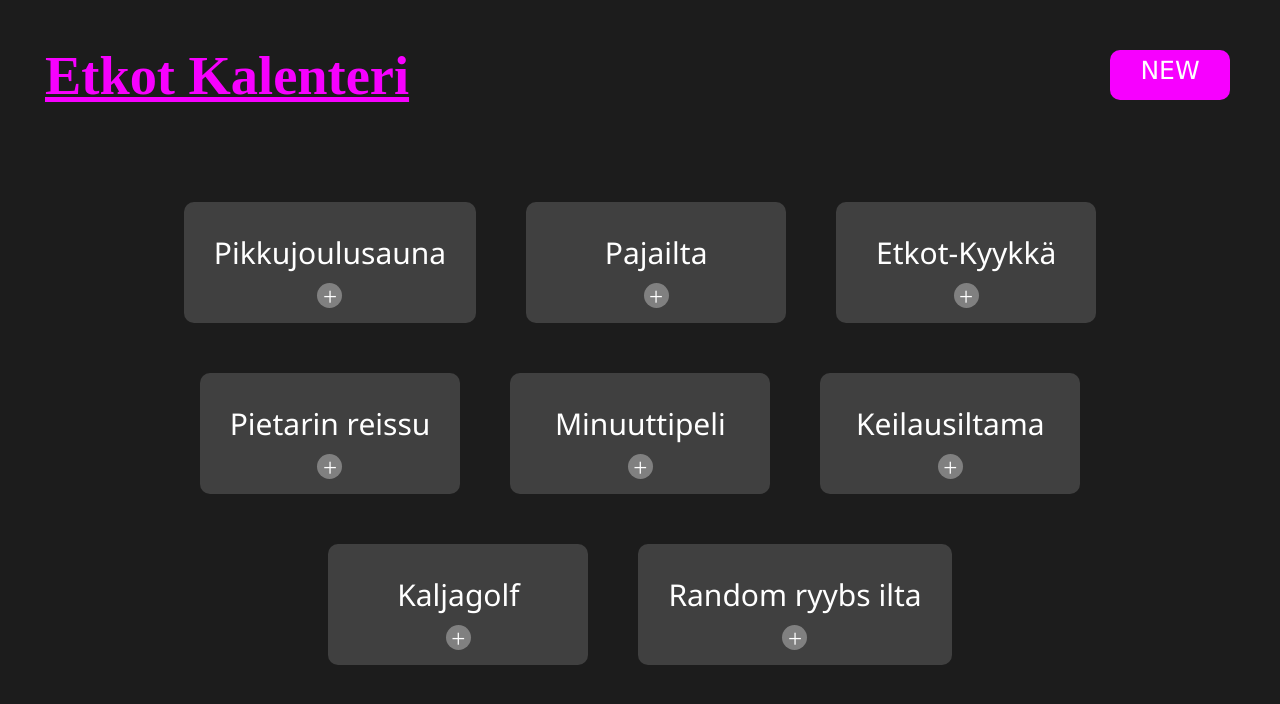
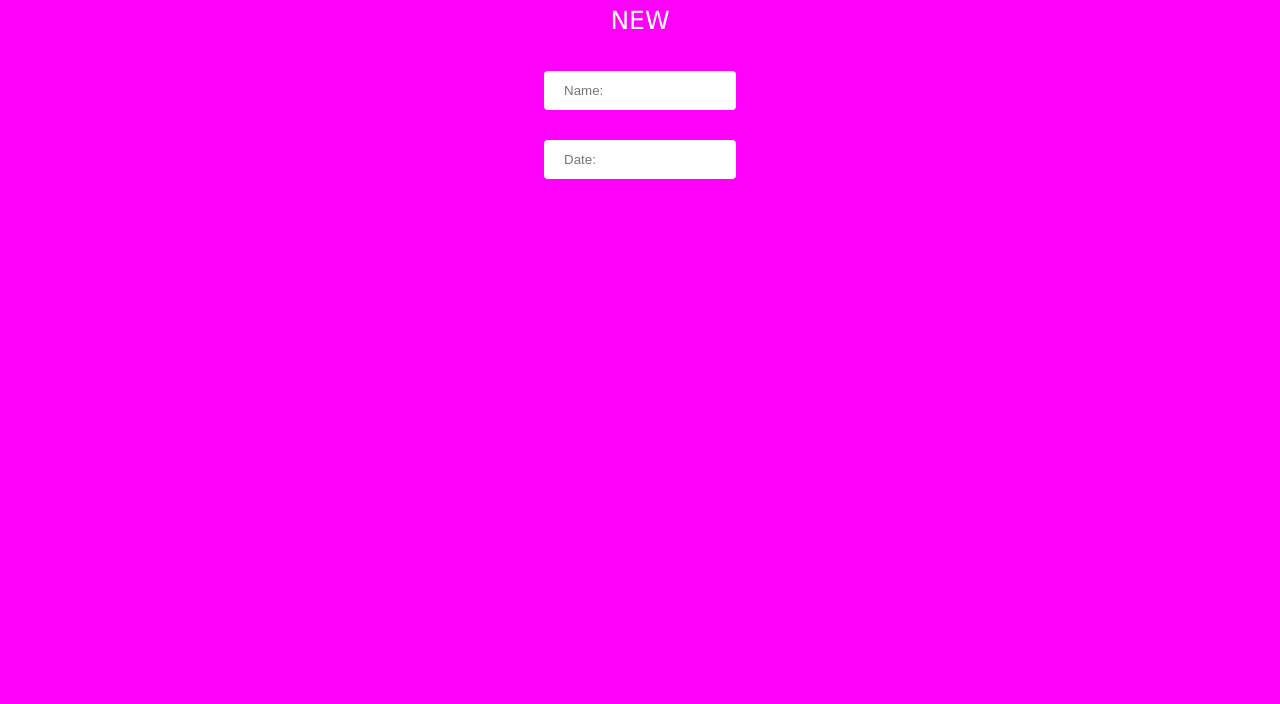
Before and after one commit to etkot/etkot-kalenteri, a Vue app: page / in a window 1280 px wide. Both pictures are taken after a click on the element "NEW". Shown: the top 704 px of the page. Built offline with nearby package versions, Linux system fonts and the light colour scheme.

Commit message:
Added new menu

```diff
--- a/src/App.vue
+++ b/src/App.vue
@@ -1,9 +1,7 @@
 <template>
     <div>
         <h1 id="title">Etkot Kalenteri</h1>
-        <div id="new-button">
-            <p id="button-text">NEW</p>
-        </div>
+        <New />
         <div id="container">
             <Event title="Pikkujoulusauna" />
             <Event title="Pajailta" />
@@ -19,11 +17,13 @@
 
 <script>
 import Event from './components/Event'
+import New from './components/New'
 
 export default {
     name: 'App',
     components: {
-        Event
+        Event,
+        New
     }
 }
 </script>
@@ -37,36 +37,11 @@ body {
     background-color: #1c1c1c;
 }
 #title {
-    color: #f700ff;
+    color: #ff00fb;
     font-family: 'NSimSun';
     text-decoration: underline;
     font-size: 340%;
     padding: 45px;
-}
-#new-button {
-    background-color: #f700ff;
-    border-radius: 10px;
-    width: 120px;
-    height: 50px;
-    margin: 50px;
-    position: absolute;
-    top: 0;
-    right: 0;
-    transition: 0.5s;
-}
-#new-button:hover {
-    width: 125px;
-    height: 52px;
-    margin: 48px;
-}
-#button-text {
-    text-align: center;
-    color: white;
-    font-family: 'Lucida Sans', 'Lucida Sans Regular', 'Lucida Grande',
-        'Lucida Sans Unicode', Geneva, Verdana, sans-serif1;
-    font-size: 25px;
-    padding: 6px;
-    cursor: pointer;
 }
 #container {
     display: flex;
--- /dev/null
+++ b/src/components/New.vue
@@ -0,0 +1,98 @@
+<template>
+    <div>
+        <div v-if="!newOpen">
+            <div id="new-button" v-on:click="buttonPressed">
+                <p id="button-text">NEW</p>
+            </div>
+        </div>
+        <div v-else>
+            <div id="new-menu">
+                <p id="button-text" v-on:click="buttonPressed">NEW</p>
+                <input
+                    id="input"
+                    type="text"
+                    v-model="message"
+                    placeholder="Name:"
+                    autocomplete="off"
+                />
+                <input
+                    id="input"
+                    type="text"
+                    v-model="message"
+                    placeholder="Date:"
+                    autocomplete="off"
+                />
+            </div>
+        </div>
+    </div>
+</template>
+
+<script>
+export default {
+    name: 'New',
+    data() {
+        return {
+            newOpen: false
+        }
+    },
+    methods: {
+        buttonPressed() {
+            this.newOpen = !this.newOpen
+        }
+    }
+}
+</script>
+
+<style scoped>
+#new-button {
+    background-color: #ff00fb;
+    border-radius: 8px;
+    width: 120px;
+    height: 50px;
+    margin: 50px;
+    position: absolute;
+    top: 0;
+    right: 0;
+    transition: 0.5s;
+}
+#new-button:hover {
+    width: 125px;
+    height: 52px;
+    margin: 48px;
+}
+#button-text {
+    text-align: center;
+    color: white;
+    font-family: 'Lucida Sans', 'Lucida Sans Regular', 'Lucida Grande',
+        'Lucida Sans Unicode', Geneva, Verdana, sans-serif1;
+    font-size: 25px;
+    padding: 6px;
+    cursor: pointer;
+}
+#new-menu {
+    background-color: #ff00fb;
+    width: 100%;
+    height: 100%;
+    position: absolute;
+    top: 0;
+    right: 0;
+    transition: 0.5s;
+}
+#input {
+    width: 15%;
+    padding: 12px 20px;
+    margin: auto;
+    margin-top: 30px;
+    display: block;
+    box-sizing: border-box;
+    border-radius: 4px;
+    border: none;
+    outline: none;
+    transition: 0.25s ease-out;
+}
+#input:focus {
+    border: 2px solid #1c1c1c;
+    width: 20%;
+    transition: 0.25s ease-in;
+}
+</style>
```
